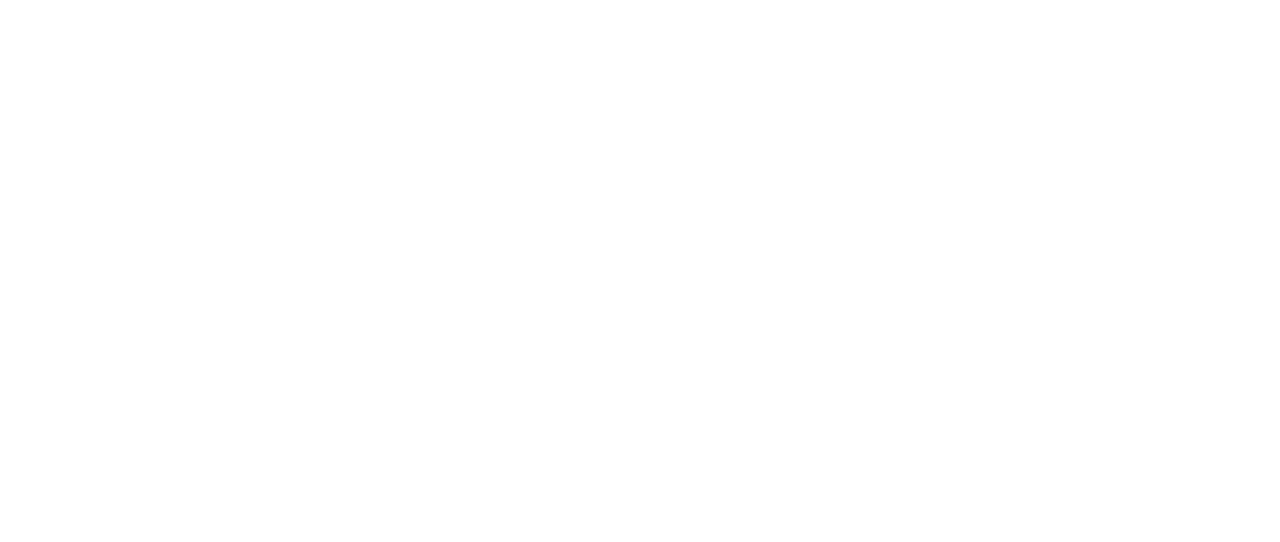
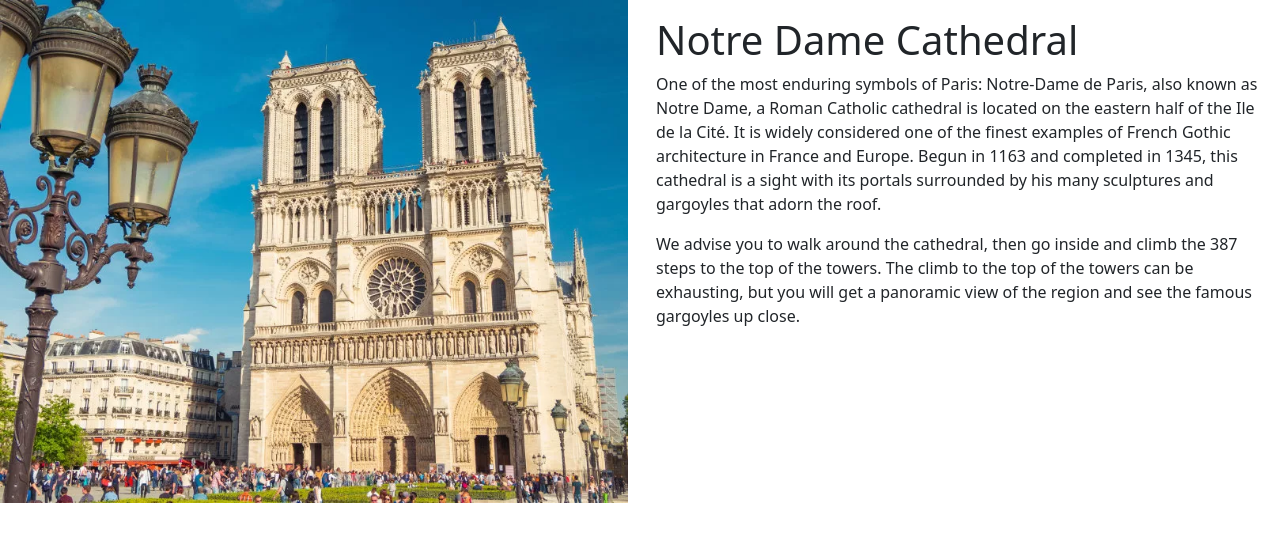
Before and after one commit to Natinati14/Conflict-resolution, a plain HTML site: page index.html in a window 1280 px wide. Drawn offline with nearby package versions, Linux system fonts and the light colour scheme.

Commit message:
Added Article2

```diff
--- a/index.html
+++ b/index.html
@@ -4,9 +4,38 @@
     <meta charset="UTF-8">
     <meta http-equiv="X-UA-Compatible" content="IE=edge">
     <meta name="viewport" content="width=device-width, initial-scale=1.0">
-    <title>Document</title>
+    <title>What to visit in Paris</title>
+    <link
+      href="https://cdn.jsdelivr.net/npm/bootstrap@5.2.3/dist/css/bootstrap.min.css"
+      rel="stylesheet"
+    />
+    <script src="https://cdn.jsdelivr.net/npm/bootstrap@5.2.3/dist/js/bootstrap.bundle.min.js"></script>
 </head>
 <body>
-
+    <article class="col-sm-12">
+        <div class="row">
+          <div class="col-sm-6">
+            <img class="img-fluid w-100" src="images/img2.webp" alt="picture1" />
+          </div>
+          <div class="col-sm-6 p-3">
+            <h1>Notre Dame Cathedral</h1>
+            <p>
+              One of the most enduring symbols of Paris: Notre-Dame de Paris, also
+              known as Notre Dame, a Roman Catholic cathedral is located on the
+              eastern half of the Ile de la Cité. It is widely considered one of
+              the finest examples of French Gothic architecture in France and
+              Europe. Begun in 1163 and completed in 1345, this cathedral is a
+              sight with its portals surrounded by his many sculptures and
+              gargoyles that adorn the roof.
+            </p>
+            <p>
+              We advise you to walk around the cathedral, then go inside and climb
+              the 387 steps to the top of the towers. The climb to the top of the
+              towers can be exhausting, but you will get a panoramic view of the
+              region and see the famous gargoyles up close.
+            </p>
+          </div>
+        </div>
+      </article>
 </body>
 </html>
```
Also changed, not shown: indexcopy.html (added, +41 -0 lines), Images/img2.webp (added).
